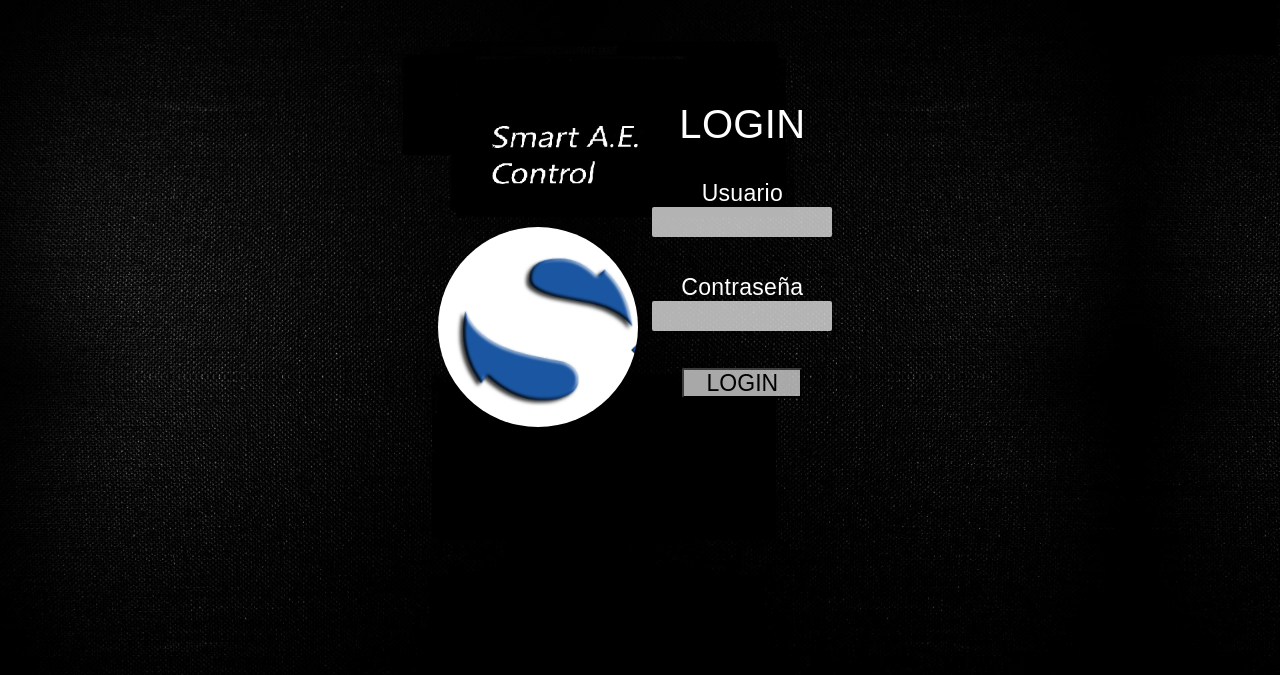
After one commit to lilyei/lilyei, a PHP site: page /login.php in a window 1280 px wide. The commit adds this page. Shown: the top 675 px of the page. Run offline with PHP 8.4, Linux system fonts and the light colour scheme.

Commit message:
update
Co-Authored-By: sistemas-ae <sistemas-ae@users.noreply.github.com>

```diff
--- /dev/null
+++ b/login.css
@@ -0,0 +1,121 @@
+*{
+ margin: 0;
+ padding: 0;
+}
+
+
+
+/* CSS which you need for blurred box */
+body{
+ background-repeat: no-repeat;
+ background-attachment: fixed;
+ background-size: cover;
+ background-position: top;
+ background-image:url(lil.jpg);
+ width: 100%;
+ height: 100%;
+ font-family: Arial, Helvetica;
+ letter-spacing: 0.02em;
+  font-weight: 400;
+ -webkit-font-smoothing: antialiased;
+}
+
+.blurred-box{
+  position: relative;
+  width: 250px;
+  height: 350px;
+  top: calc(50% - 175px);
+  left: calc(50% - 125px);
+  background: inherit;
+  border-radius: 2px;
+  overflow: hidden;
+}
+
+.blurred-box:after{
+ content: '';
+ width: 300px;
+ height: 300px;
+ background: inherit;
+ position: absolute;
+ left: -25px;
+ left position
+ right: 0;
+ top: -25px;
+ top position
+ bottom: 0;
+ box-shadow: inset 0 0 0 200px rgba(255,255,255,0.05);
+ filter: blur(10px);
+}
+
+
+/* Form which you dont need */
+.user-login-box{
+  position: relative;
+  margin-top: 50px;
+  text-align: center;
+  z-index: 1;
+}
+.user-login-box > *{
+  display: inline-block;
+  width: 200px;
+}
+
+.user-icon{
+  width: 200px;
+  height: 200px;
+  position: relative;
+  border-radius: 50%;
+  background-size: 640px;
+  background-image: url(logosmart.png);
+}
+
+.user-name{
+  margin-top: 15px;
+  margin-bottom: 15px;
+  color: white;
+}
+
+input.user-password{
+  width: 150px;
+  height: 20px;
+  opacity: 0.7;
+  text-align: center;
+  font-size: 24px;
+  border-radius: 2px;
+  padding: 5px 15px;
+
+  border: 0;
+  font-family: arial;
+  color: black;
+}
+input.user-password:hover{
+  border-color: blue;
+  color: black;
+  background: aqua;
+  opacity: 0.8;
+  transition: 700ms;
+}
+.lil{
+  visibility: hidden;
+}
+.la{
+  color: white;
+  font-size: 23px;
+}
+.log{
+  opacity: 0.7;
+   width: 120px;
+  height: 30px;
+  font-size: 23px;
+  border-radius: 2px;
+    font-family: arial;
+}.log:hover{
+  opacity: 1;
+  background: orange;
+  color: black;
+  border: none;
+   transition: 700ms;
+}
+.pro:indeterminate{
+background: lime;
+}
--- /dev/null
+++ b/login.php
@@ -0,0 +1,27 @@
+<!DOCTYPE html>
+<html>
+<head>
+  <link rel="stylesheet" href="lil.css">
+  <meta charset="utf-8">
+  <meta charset="utf-16">
+  <title>Register</title>
+  <link rel="stylesheet"  href="login.css">
+
+  <div align="center" class="user-login-box">
+    <span class="user-icon"></span>
+    <form method="POST" action="user.php" >
+      <h1 class="lil">lil</h1>
+    <div class="user-name" style="font-size: 40px;">LOGIN</div>   <br>
+    <label class="la">Usuario</label>
+    <input id="username" name="username" class="user-password" align="center" type="text" />
+   <h1 class="lil">lil</h1>
+   <label class="la">Contraseña</label>
+    <input id="password" name="password" class="user-password" align="center" type="password" />
+  <h1 class="lil">lil</h1>
+  <input type="submit" class="log" value="LOGIN">
+ <h1 class="lil">lil</h1>
+    </form>
+  </div>
+<body>
+</body>
+</html>
```
Also changed, not shown: generar.php (+14 -1 lines), controloriginals.jpg (added), lil.jpg (added).
